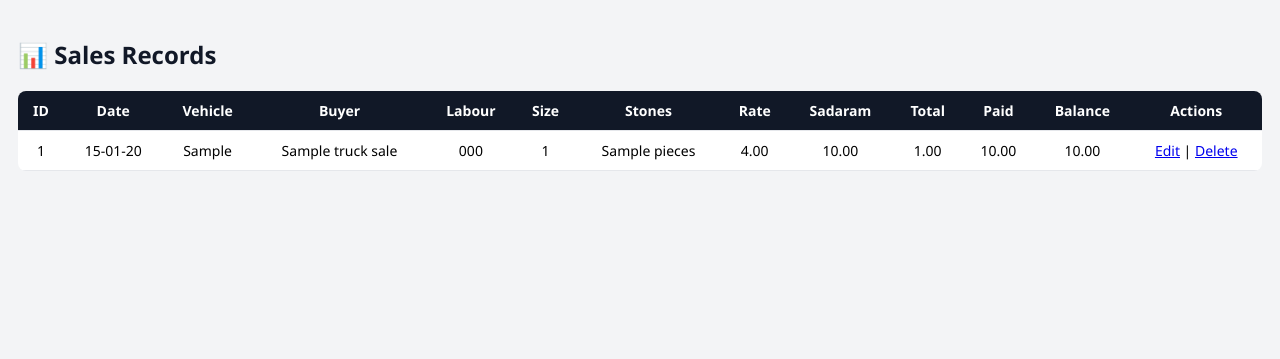
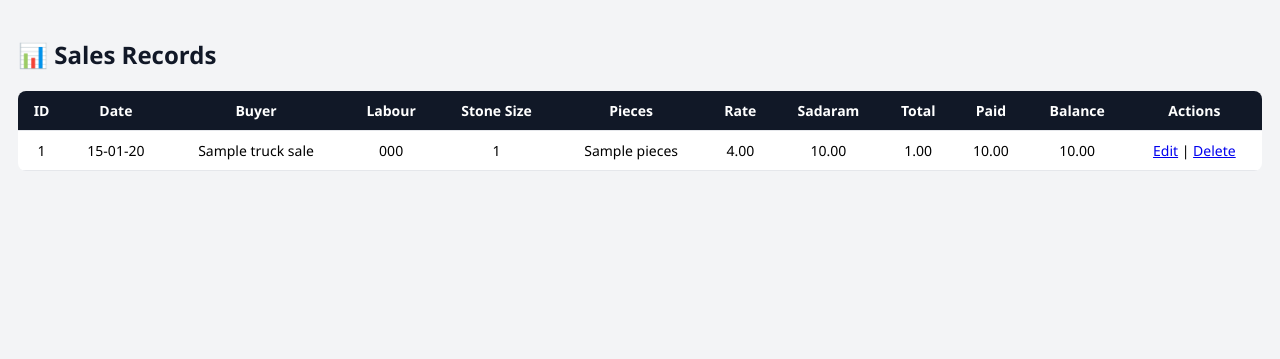
Before and after one commit to bachammahesh-cyber/srinivasa-mines, a Flask app: page /sales-report in a window 1280 px wide. Shown: the part 82-441 px from the top of the page. Run offline with Flask 3, Linux system fonts and the light colour scheme; the visitor is signed in with stand-in values (Sample User, id 1); tables that the repository leaves empty hold one stand-in row (values such as "Sample post"); a database or web service that is not in the repository returns one stand-in record (values such as "Sample title"); some libraries are stand-ins or nearby versions.

Commit message:
removed vehicle number from system

```diff
--- a/app.py
+++ b/app.py
@@ -124,7 +124,6 @@ def truck_entry():
         c = conn.cursor()
 
         labour_code = request.form["labour_code"]
-        vehicle = request.form["vehicle"]
         buyer = request.form["buyer"]
         stone_code = request.form["stone_code"]
         pieces = int(request.form["pieces"])
@@ -148,13 +147,13 @@ def truck_entry():
 
         c.execute("""
         INSERT INTO truck_sales(
-            date, vehicle_no, buyer_name, labour_group_code,
+            date, buyer_name, labour_group_code,
             stone_size, pieces, rate,
             sadaram, total_amount, paid, balance, remarks
         )
-        VALUES (%s,%s,%s,%s,%s,%s,%s,%s,%s,%s,%s,%s)
+        VALUES (%s,%s,%s,%s,%s,%s,%s,%s,%s,%s,%s)
         """, (
-            date, vehicle, buyer, labour_code,
+            date, buyer, labour_code,
             stone_code, pieces, rate,
             sadaram, total, paid, balance, ""
         ))
@@ -201,7 +200,7 @@ def sales_report():
     c = conn.cursor()
 
     c.execute("""
-        SELECT id, date, vehicle_no, buyer_name, labour_group_code,
+        SELECT id, date, buyer_name, labour_group_code,
                stone_size, pieces, rate,
                sadaram, total_amount, paid, balance
         FROM truck_sales
--- a/templates/sales_report.html
+++ b/templates/sales_report.html
@@ -7,11 +7,10 @@
     <tr>
         <th>ID</th>
         <th>Date</th>
-        <th>Vehicle</th>
         <th>Buyer</th>
         <th>Labour</th>
-        <th>Size</th>
-        <th>Stones</th>
+        <th>Stone Size</th>
+        <th>Pieces</th>
         <th>Rate</th>
         <th>Sadaram</th>
         <th>Total</th>
@@ -29,15 +28,12 @@
         <td>{{ r[2] }}</td>
         <td>{{ r[3] }}</td>
         <td>{{ r[4] }}</td>
-
-        <td>{{ r[5] or "-" }}</td>        <!-- stone size -->
-        <td>{{ r[6] }}</td>               <!-- pieces -->
-        <td>{{ "%.2f"|format(r[7] or 0) }}</td> <!-- rate -->
-
+        <td>{{ r[5] }}</td>
+        <td>{{ "%.2f"|format(r[6]) }}</td>
+        <td>{{ "%.2f"|format(r[7]) }}</td>
         <td>{{ "%.2f"|format(r[8]) }}</td>
         <td>{{ "%.2f"|format(r[9]) }}</td>
         <td>{{ "%.2f"|format(r[10]) }}</td>
-        <td>{{ "%.2f"|format(r[11]) }}</td>
 
         {% if is_owner %}
         <td>
--- a/templates/truck_entry.html
+++ b/templates/truck_entry.html
@@ -20,9 +20,6 @@
         <option value="LK">Lakshmanna (LK)</option>
         <option value="KD">Kondayya (KD)</option>
     </select>
-
-    <label>Vehicle Number</label>
-    <input type="text" name="vehicle" required>
 
     <label>Buyer Name</label>
     <input type="text" name="buyer" required>
```
